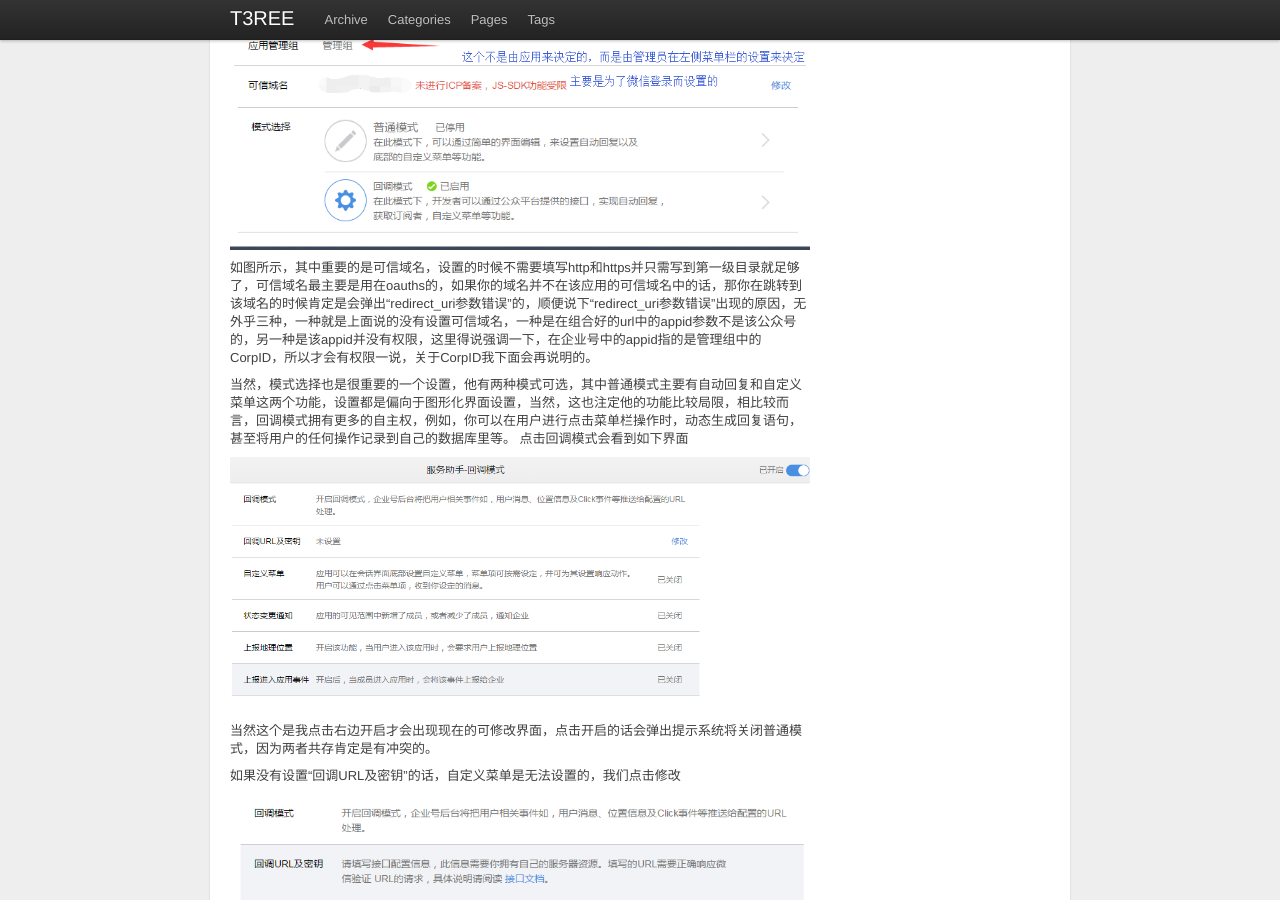
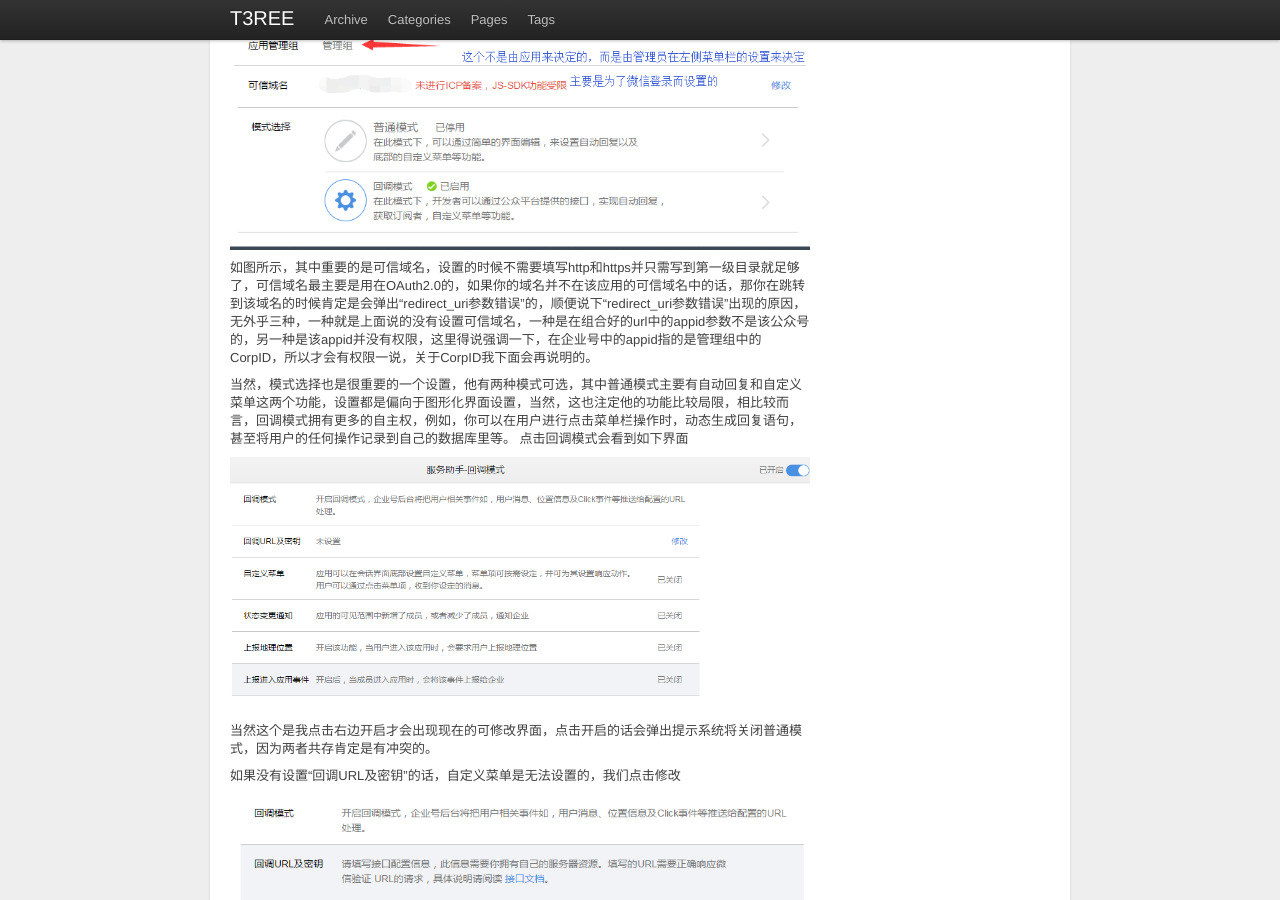
Before and after one commit to t3reezhou/t3reezhou.github.io, a Jekyll site: the page built from _posts/2016-01-23-qy-wechat.md, in a window 1280 px wide and 900 px high, scrolled down 1964 px. Built offline with Jekyll 4.4.1, drawn with Linux system fonts in a browser that asks for light colours; comment, search, counter and statistics services are not loaded; some of the changed text lies outside the part shown.

Commit message:
modified the post about qy-wechat

```diff
--- a/_posts/2016-01-23-qy-wechat.md
+++ b/_posts/2016-01-23-qy-wechat.md
@@ -37,7 +38,7 @@
 
 ![配置应用-2](/public/qywechat160123/set-app-2.png)
 
-如图所示，其中重要的是可信域名，设置的时候不需要填写http和https并只需写到第一级目录就足够了，可信域名最主要是用在oauths的，如果你的域名并不在该应用的可信域名中的话，那你在跳转到该域名的时候肯定是会弹出“redirect_uri参数错误”的，顺便说下“redirect_uri参数错误”出现的原因，无外乎三种，一种就是上面说的没有设置可信域名，一种是在组合好的url中的appid参数不是该公众号的，另一种是该appid并没有权限，这里得说强调一下，在企业号中的appid指的是管理组中的CorpID，所以才会有权限一说，关于CorpID我下面会再说明的。
+如图所示，其中重要的是可信域名，设置的时候不需要填写http和https并只需写到第一级目录就足够了，可信域名最主要是用在OAuth2.0的，如果你的域名并不在该应用的可信域名中的话，那你在跳转到该域名的时候肯定是会弹出“redirect_uri参数错误”的，顺便说下“redirect_uri参数错误”出现的原因，无外乎三种，一种就是上面说的没有设置可信域名，一种是在组合好的url中的appid参数不是该公众号的，另一种是该appid并没有权限，这里得说强调一下，在企业号中的appid指的是管理组中的CorpID，所以才会有权限一说，关于CorpID我下面会再说明的。
 
 当然，模式选择也是很重要的一个设置，他有两种模式可选，其中普通模式主要有自动回复和自定义菜单这两个功能，设置都是偏向于图形化界面设置，当然，这也注定他的功能比较局限，相比较而言，回调模式拥有更多的自主权，例如，你可以在用户进行点击菜单栏操作时，动态生成回复语句，甚至将用户的任何操作记录到自己的数据库里等。
 点击回调模式会看到如下界面
@@ -89,7 +90,7 @@
 
 ![配置管理组-5](/public/qywechat160123/set-manager-5.png)
 
-如图所说，这里的CorpID和Secret相当于其他公众号的appId和appSecret，通过这两个值来获取access_token，不同的组合获取的token是不一样的，因为这里有个应用权限在这里，当然得分开哪些token对应用有操作权限，同样，希望通过oauths2来获取code，也会因为设置的appid不同而决定你是否能获取到code
+如图所说，这里的CorpID和Secret相当于其他公众号的appId和appSecret，通过这两个值来获取access_token，不同的组合获取的token是不一样的，因为这里有个应用权限在这里，当然得分开哪些token对应用有操作权限，同样，希望通过OAuth2.0来获取code，也会因为设置的appid不同而决定你是否能获取到code
 
 ## 配置应用补充
 
```
Also changed, not shown: other parts of _posts/2016-01-23-qy-wechat.md (+1 -0 lines).
